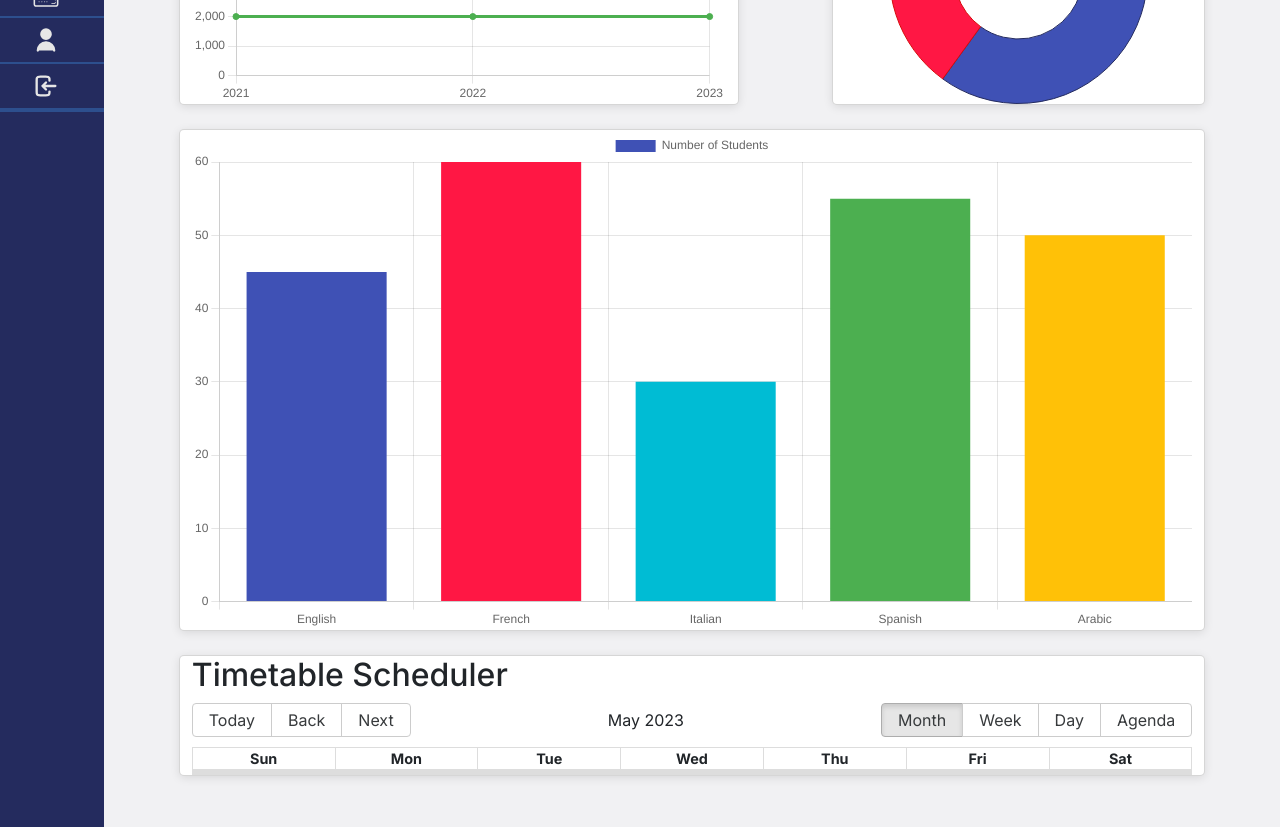
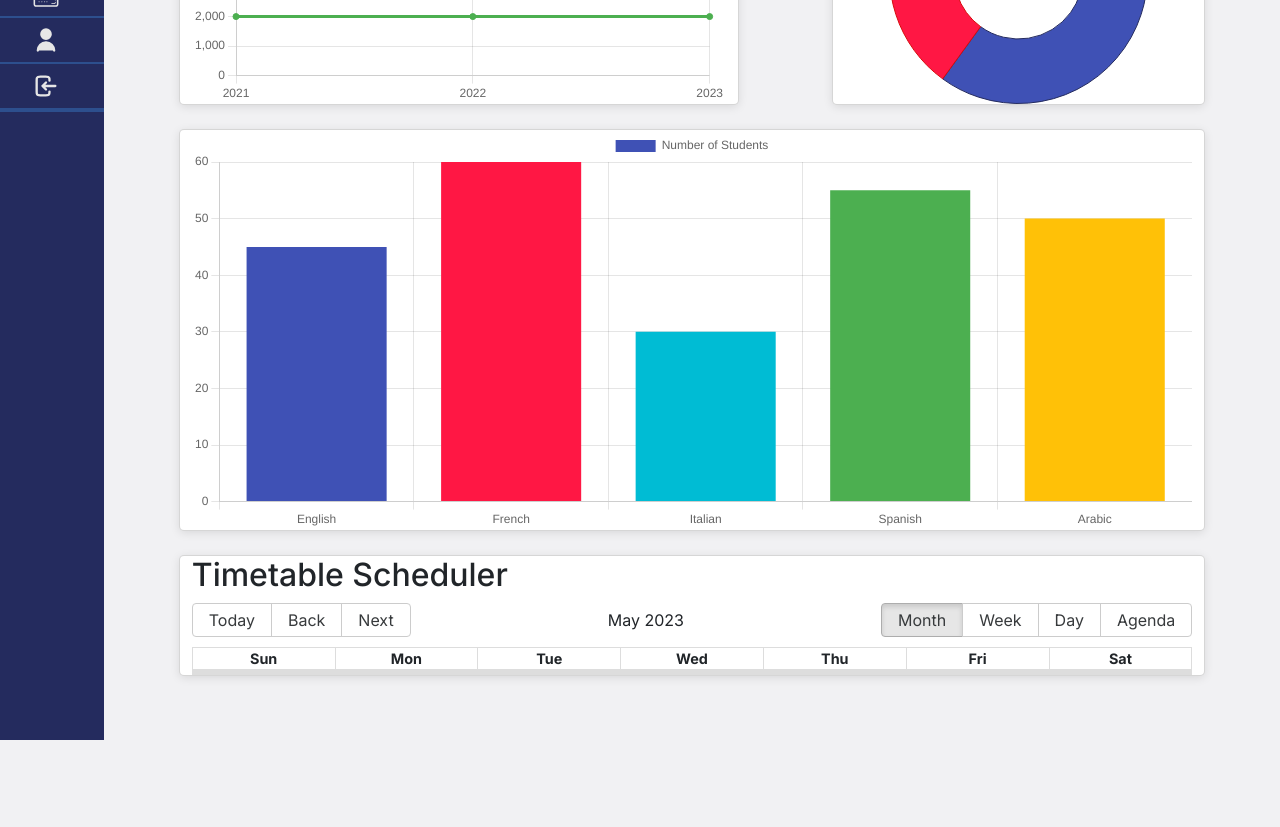
Before and after one commit to Lachhab1/language-center_react_laravel, a React (Vite) app in the folder langcenter-frontend/: page /dashboard in a window 1280 px wide. Shown: the part 540-1367 px from the top of the page. After the commit the page ends 1280 px from the top, so only its background shows below. Built offline with nearby package versions, Linux system fonts and the light colour scheme; sample sign-in values are in the browser's storage.

Commit message:
fix bar chart probleme in 90% 110%
fixer la taille et annuler animation

```diff
--- a/langcenter-frontend/src/components/DashboardCardsCompo/BarChart.jsx
+++ b/langcenter-frontend/src/components/DashboardCardsCompo/BarChart.jsx
@@ -15,6 +15,7 @@ const BarChart = ({ data }) => {
   ];
 
   const options = {
+    maintainAspectRatio: false,
     scales: {
       y: {
         beginAtZero: true,
@@ -29,6 +30,7 @@ const BarChart = ({ data }) => {
         datasets,
       }}
       options={options}
+      style={{height:"70vh" , maxHeight:"400px"}}
     />
   );
 };
```
